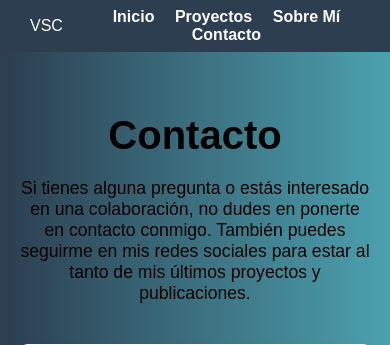
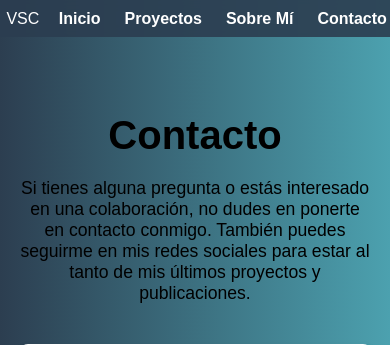
Before and after one commit to VictorSuarez24/VictorSuarez24.github.io, a PHP site: page /contact/contact.html in a window 390 px wide. Shown: the top 345 px of the page. Run offline with PHP 8.4, Linux system fonts and the light colour scheme.

Commit message:
mobile view fixed

```diff
--- a/assets/css/contact.css
+++ b/assets/css/contact.css
@@ -21,41 +21,51 @@ html, body {
 /* Barra de navegación */
 nav {
     position: fixed;
+    top: 0;
     width: 100%;
-    background-color: #2c3e50;
-    padding: 1rem 0;
-    text-align: center;
-    z-index: 1000; /* Para asegurarse de que se superponga a otros elementos */
+    background: rgba(44, 62, 80, 0.9);
+    padding: 1rem 2rem;
     display: flex;
-    justify-content: flex-end;
-    align-items: center; /* Alineación vertical */
+    justify-content: space-between;
+    align-items: center;
+    color: white;
+    backdrop-filter: blur(5px);
+    transition: top 0.3s ease-in-out;
+    overflow: hidden;
 }
-.logo {
-    margin-right: auto; /* Asegura que el logo se alinee a la izquierda */
-    margin-left: 30px;
-    color: white;
+
+/* Contenedor de enlaces */
+.nav-links {
+    display: flex;
+    flex-wrap: nowrap; /* Evita que los enlaces se bajen */
+    gap: 1rem; /* Espaciado uniforme */
 }
+
 /* Estilo de los enlaces en el nav */
 nav a {
     color: white;
     text-decoration: none;
-    margin: 0 1rem;
-    font-size: 1.2rem;
+    font-size: 0,9rem;
     font-weight: bold;
+    white-space: nowrap; /* Evita que el texto se divida en varias líneas */
+    padding: 0.3rem 0.6rem;
 }
 
 /* Media Query para dispositivos móviles */
 @media (max-width: 768px) {
     nav {
-        flex-direction: row; /* Asegura que los elementos estén en fila */
-        padding: 0.5rem 0; /* Reducir el padding para móviles */
+        padding: 0.3rem 0.4rem; /* Reduce el padding en móviles */
+    }
+
+    .nav-links {
+        gap: 0.3rem; /* Reduce el espacio entre los enlaces */
     }
 
     nav a {
-        margin: 0 0.5rem; /* Reducir el margen entre los enlaces */
-        font-size: 1rem; /* Reducir el tamaño de la fuente */
+        font-size: 1rem; /* Reduce el tamaño del texto */
     }
 }
+
 
 /* Sección de Contacto */
 .contact {
```
Also changed, not shown: assets/css/index.css (+24 -10 lines), assets/css/projects.css (+25 -14 lines), index.html (+8 -0 lines).
